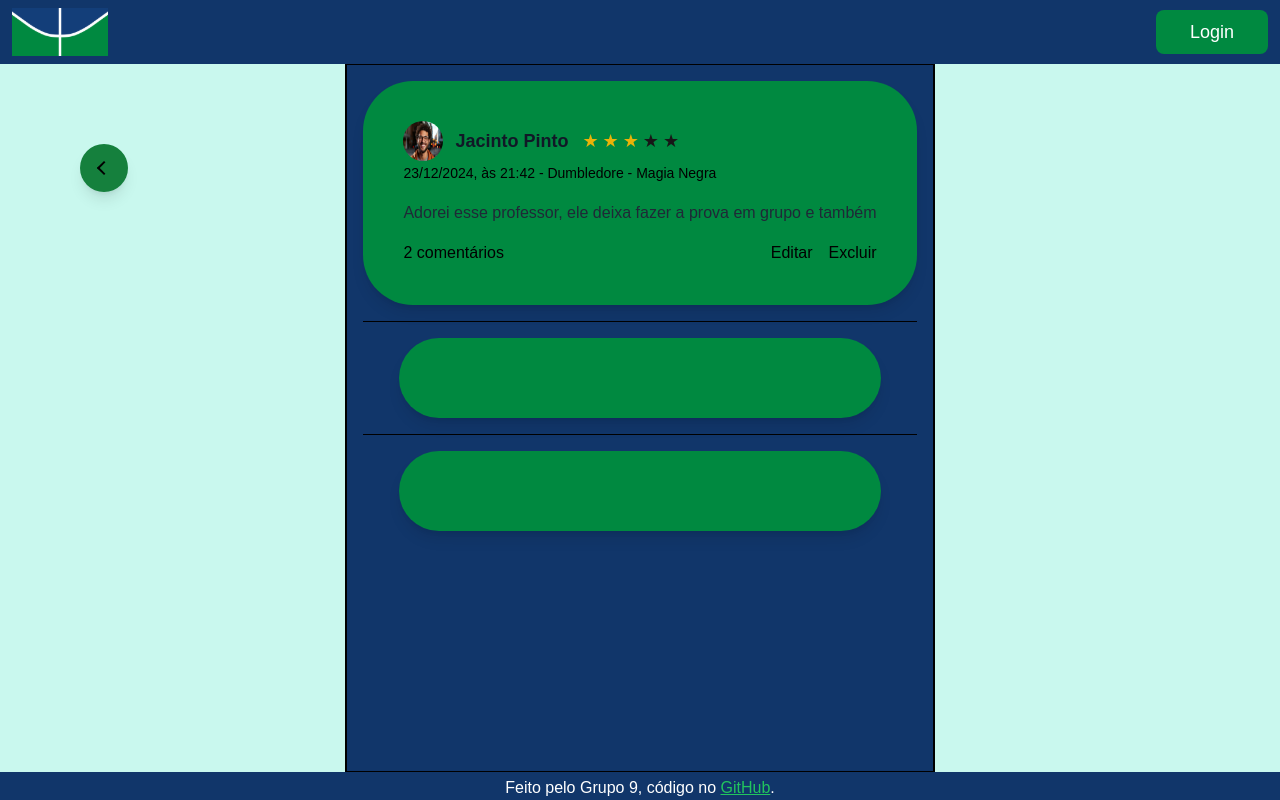
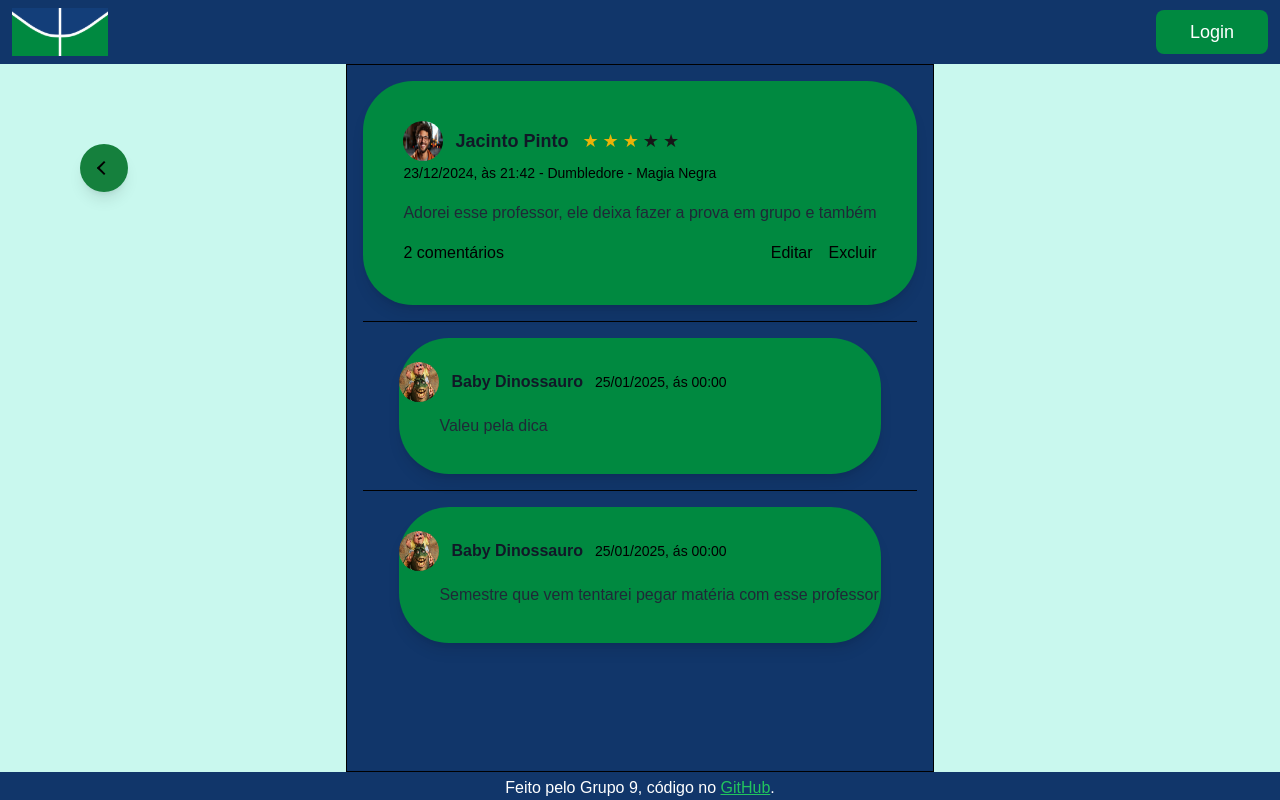
Before and after one commit to LucasMABF/PT_grupo9_front, a Next.js app: page /Post in a window 1280 px wide. Built offline with nearby package versions, Linux system fonts and the light colour scheme.

Commit message:
Novamente atualizando o comentário dos outros usuários

```diff
--- a/src/app/Post/page.tsx
+++ b/src/app/Post/page.tsx
@@ -14,7 +14,7 @@ export default function Post() {
         {/* botao de voltar */}
 
         {/* Comment Box */}
-        <div className="bg-color2 border border-x-2 border-black h-full max-w-full mx-auto py-4 px-4">
+        <div className="bg-color2 border border-x-1 border-black  h-full max-w-full mx-auto py-4 px-4 ">
           <div className="bg-color1 px-10 py-10 rounded-[50px] shadow-lg">
             <div className="flex items-center ">
               <Image
@@ -66,11 +66,57 @@ export default function Post() {
 
           {/*Caixa de comentário de outro usuário */}
           <div className="border-t border-black my-4"></div>
-          <div className="bg-color1  mx-9 py-10 rounded-[50px] shadow-lg"></div>
+          <div className="bg-color1  mx-9 py-6 rounded-[50px] shadow-lg">
+            <div className="flex items-center">
+              <Image
+                width={40}
+                height={40}
+                src="/Perfil_secundario.jpg"
+                alt="Avatar"
+                className="post-avatar w-10 h-10 rounded-full mr-3"
+              />
+              <div>
+                <span className="user-name font-bold text-gray-900">
+                  Baby Dinossauro
+                </span>
+                <span className="text-sm ml-3 text-black">
+                  <span className="data ">25/01/2025</span>, ás{" "}
+                  <span className="hora ">00:00</span>
+                </span>
+              </div>
+            </div>
+
+            <p className="post-text my-3 pl-10 text-gray-800">
+              Valeu pela dica
+            </p>
+          </div>
 
           {/*Caixa de comentário de outro usuário */}
           <div className="border-t border-black my-4"></div>
-          <div className="bg-color1  mx-9 py-10 rounded-[50px] shadow-lg"></div>
+          <div className="bg-color1  mx-9 py-6 rounded-[50px] shadow-lg">
+            <div className="flex items-center">
+              <Image
+                width={40}
+                height={40}
+                src="/Perfil_secundario.jpg"
+                alt="Avatar"
+                className="post-avatar w-10 h-10 rounded-full mr-3"
+              />
+              <div>
+                <span className="user-name font-bold text-gray-900">
+                  Baby Dinossauro
+                </span>
+                <span className="text-sm ml-3 text-black">
+                  <span className="data ">25/01/2025</span>, ás{" "}
+                  <span className="hora ">00:00</span>
+                </span>
+              </div>
+            </div>
+
+            <p className="post-text my-3 pl-10 text-gray-800">
+              Semestre que vem tentarei pegar matéria com esse professor
+            </p>
+          </div>
         </div>
       </main>
     </>
```
